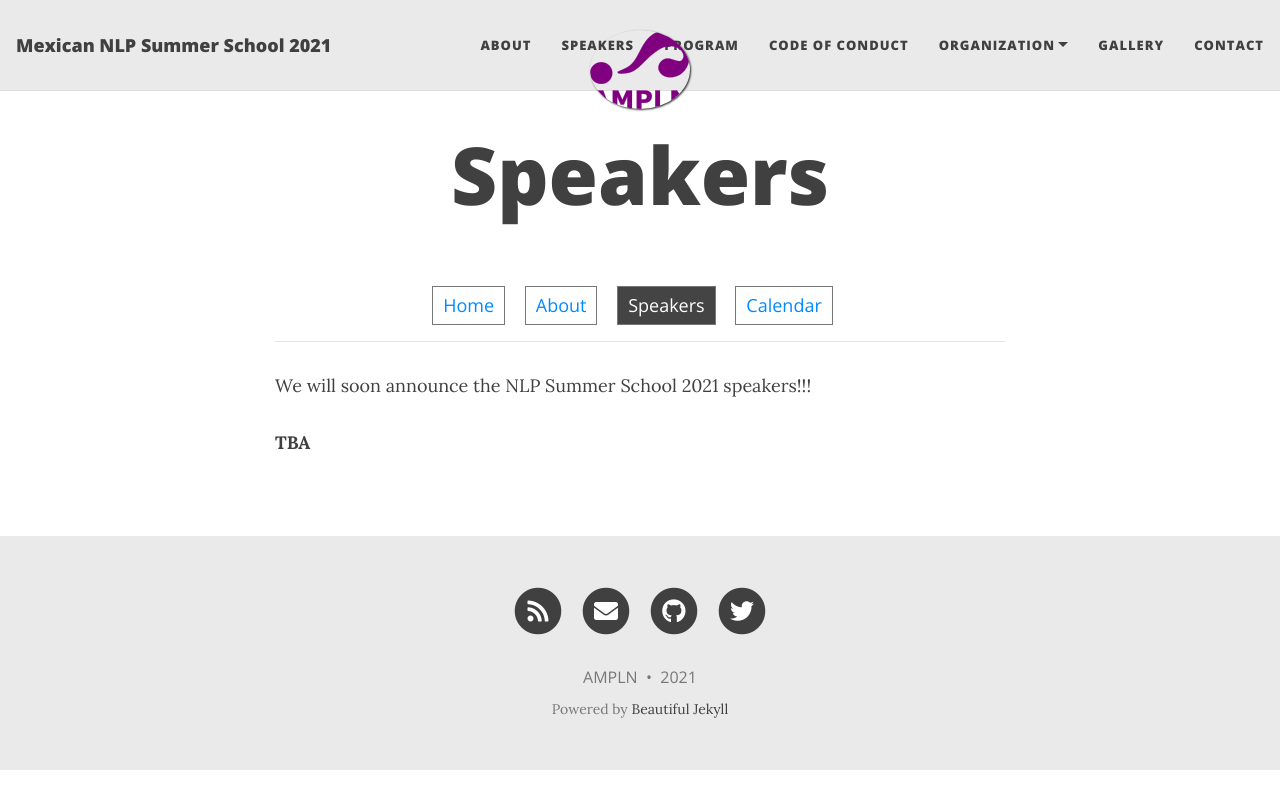
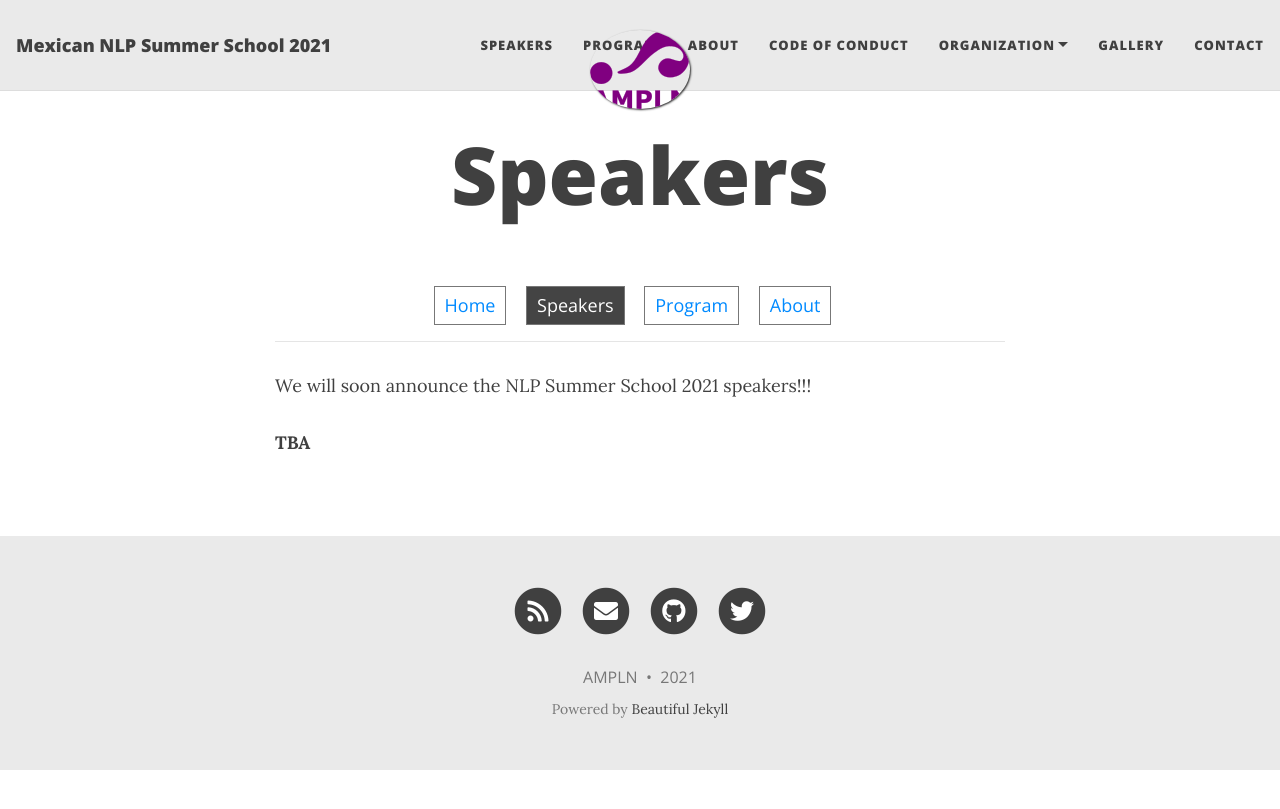
Before and after one commit to ampln/escuelaverano2021, a Jekyll site: the page built from speakers.md, in a window 1280 px wide. Shown: the top 809 px of the page. Built offline with Jekyll 4.4.1, drawn with Linux system fonts in a browser that asks for light colours; nearby versions of some CDN libraries.

Commit message:
Re-arragned pages

```diff
--- a/_config.yml
+++ b/_config.yml
@@ -15,9 +15,9 @@ author: AMPLN
 # --- List of links in the navigation bar --- #
 
 navbar-links:
-  About: "about"
   Speakers: "speakers"
   Program: "program"
+  About: "about"
   Code of Conduct: "CodigoConducta"
   Organization:
     - Organizers: "chairs"
--- a/index.html
+++ b/index.html
@@ -9,9 +9,9 @@ cover-img:
 
 <div class="list-filters">
   <a href="/escuelaverano2021/" class="list-filter filter-selected">Home</a>
-  <a href="/escuelaverano2021/about/" class="list-filter">About</a>
   <a href="/escuelaverano2021/speakers/" class="list-filter">Speakers</a>
   <a href="/escuelaverano2021/program/" class="list-filter">Program</a>
+  <a href="/escuelaverano2021/about/" class="list-filter">About</a>
 </div>
 
 {% assign posts = paginator.posts | default: site.posts %}
--- a/speakers.md
+++ b/speakers.md
@@ -6,9 +6,9 @@ css: "/assets/css/index.css"
 
 <div class="list-filters">
   <a href="/escuelaverano2021/" class="list-filter">Home</a>
+  <a href="/escuelaverano2021/speakers/" class="list-filter filter-selected">Speakers</a>
+  <a href="/escuelaverano2021/program/" class="list-filter">Program</a>
   <a href="/escuelaverano2021/about/" class="list-filter">About</a>
-  <a href="/escuelaverano2021/speakers/" class="list-filter filter-selected">Speakers</a>
-  <a href="/escuelaverano2021/calendar/" class="list-filter">Calendar</a>
 </div>
 ---
 
```
Also changed, not shown: program.md (+1 -1 lines), assets/images/unknown_speaker.png (added).
